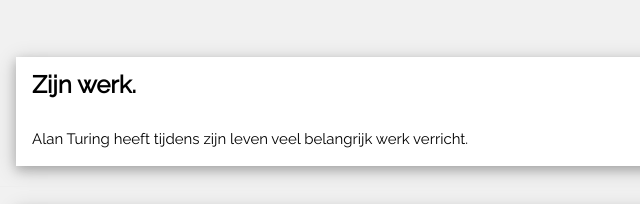
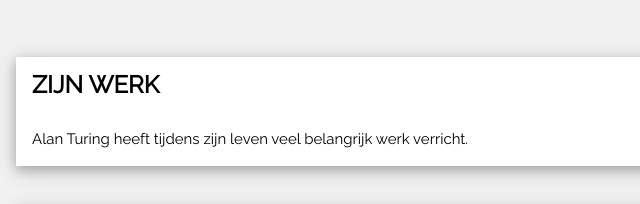
Before and after one commit to RanBouman991/AlanTuring, a plain HTML site: page index.html in a window 1280 px wide. Shown: the part 140-344 px from the top of the page, 0-640 px from the left. Drawn offline with nearby package versions, Linux system fonts and the light colour scheme.

Commit message:
Update index.html

```diff
--- a/index.html
+++ b/index.html
@@ -28,7 +28,7 @@ and is wrapped around the whole page content, except for the footer in this exam
   <!-- Blog entry -->
   <div class="w3-card-4 w3-margin w3-white">
     <div class="w3-container">
-      <h3><b>Zijn werk.</b></h3>
+      <h3><b>ZIJN WERK</b></h3>
     </div>
     <div class="w3-container">
       <p>Alan Turing heeft tijdens zijn leven veel belangrijk werk verricht.</p>
```
